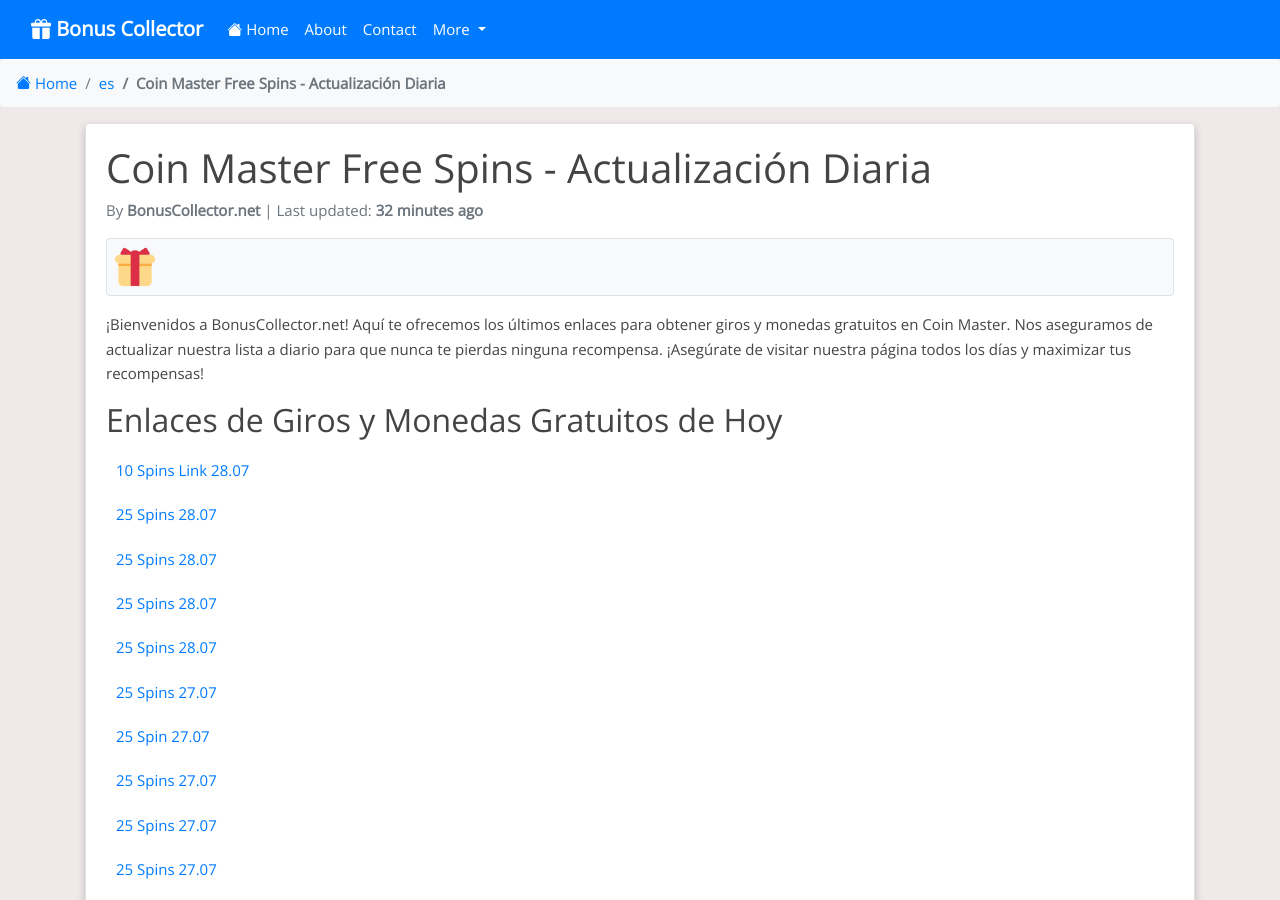
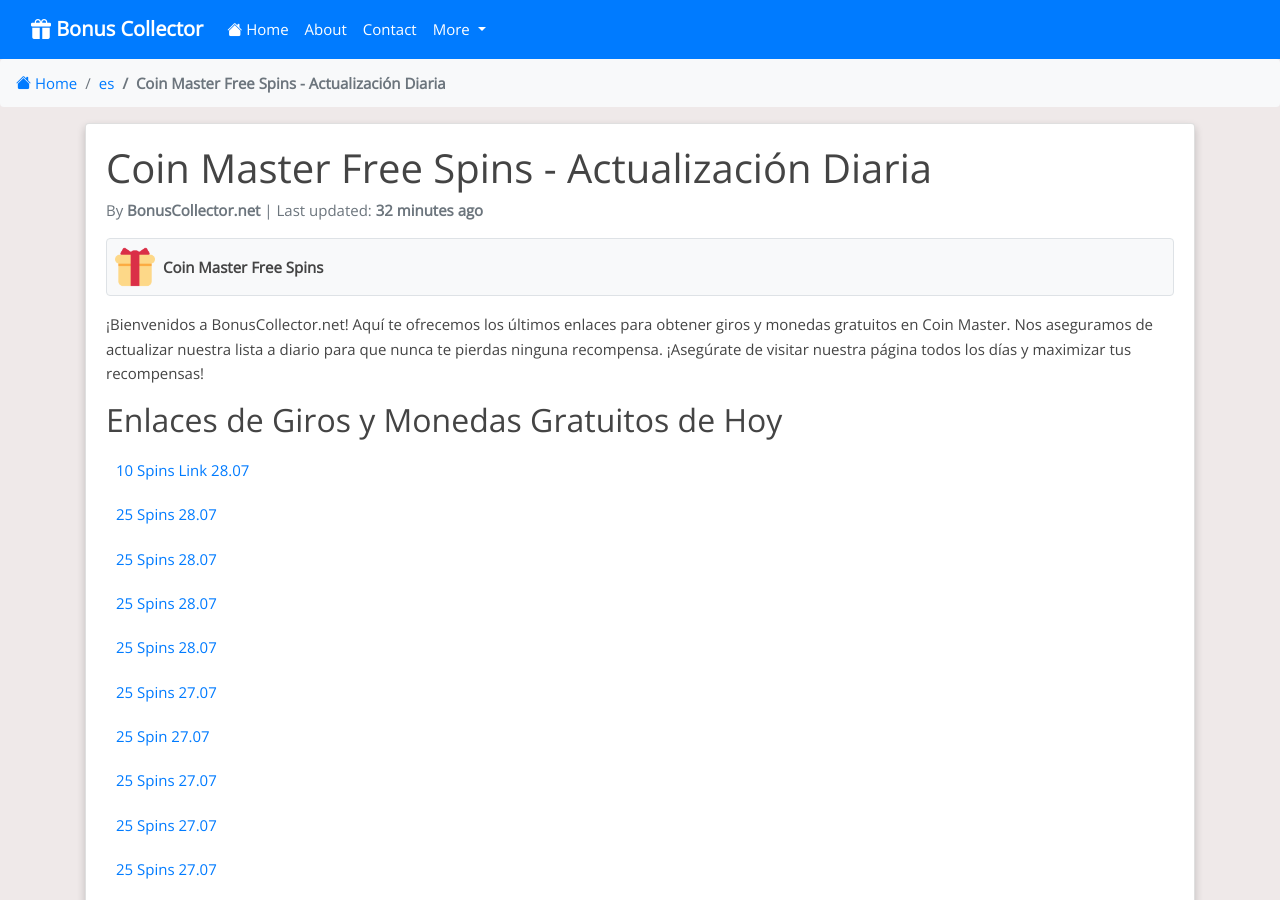
Before and after one commit to Prollad99/bs-net, a Jekyll site: the page built from es/_posts/2024-07-16-coin-master.md, in a window 1280 px wide and 900 px high. Built offline with Jekyll 4.4.1, drawn with Linux system fonts in a browser that asks for light colours; nearby versions of some CDN libraries; comment, search, counter and statistics services are not loaded.

Commit message:
Update 2024-07-16-coin-master.md

```diff
--- a/es/_posts/2024-07-16-coin-master.md
+++ b/es/_posts/2024-07-16-coin-master.md
@@ -9,6 +9,8 @@
 permalink: /es/coin-master-free-spins/
 image: /assets/images/coin-master.webp
 include_file: coin-master.html
+manifest: /manifests/es/coin-master.json
+app_name: "Coin Master Free Spins"
 ---
 
 ¡Bienvenidos a BonusCollector.net! Aquí te ofrecemos los últimos enlaces para obtener giros y monedas gratuitos en Coin Master. Nos aseguramos de actualizar nuestra lista a diario para que nunca te pierdas ninguna recompensa. ¡Asegúrate de visitar nuestra página todos los días y maximizar tus recompensas!
```
